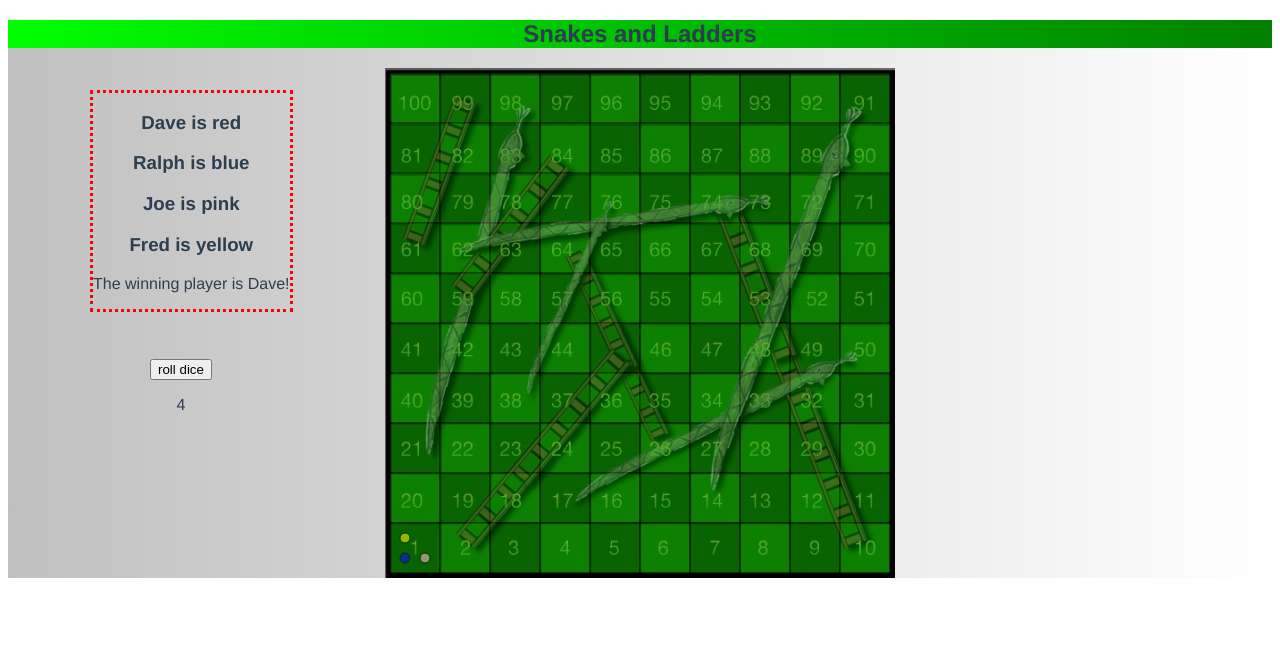
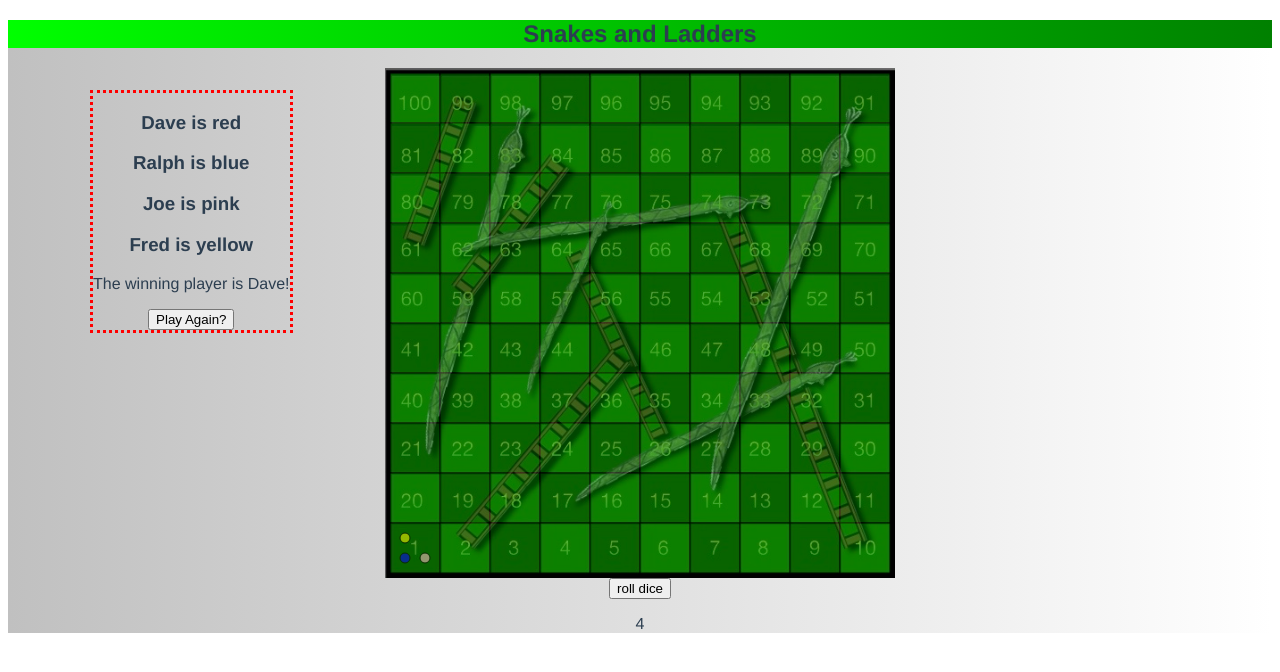
Before and after one commit to Hitanbot/CodeClan_Grp_Project, a Vue app in the folder client/: page / in a window 1280 px wide. Both pictures are taken after a click on the button "roll dice". Shown: the top 672 px of the page. Built offline with nearby package versions, Linux system fonts and the light colour scheme.

Commit message:
new game button added

```diff
--- a/client/src/components/GameBoard.vue
+++ b/client/src/components/GameBoard.vue
@@ -208,13 +208,17 @@ canvas{
   z-index: 2;
 }
 
-#dice{
+.drawPlayer{
+  z-index: 1;
+}
+
+/* #dice{
   position: absolute;
   max-width: 10%;
   height: auto;
   left: 150px;
   bottom: 370px;
-}
+} */
 
 #board-container{
   display: grid;
--- a/client/src/components/player_info.vue
+++ b/client/src/components/player_info.vue
@@ -3,6 +3,7 @@
     <h3 v-for="(player,index) in players" :player="player" v-bind:key="index" >{{player.name}} is {{player.playerColour}}</h3>
 
     <winning-player v-if="winner" :player="winner"/>
+    <button v-if="winner" onClick="window.location.reload();">Play Again?</button>
   </div>
 </template>
 
```
